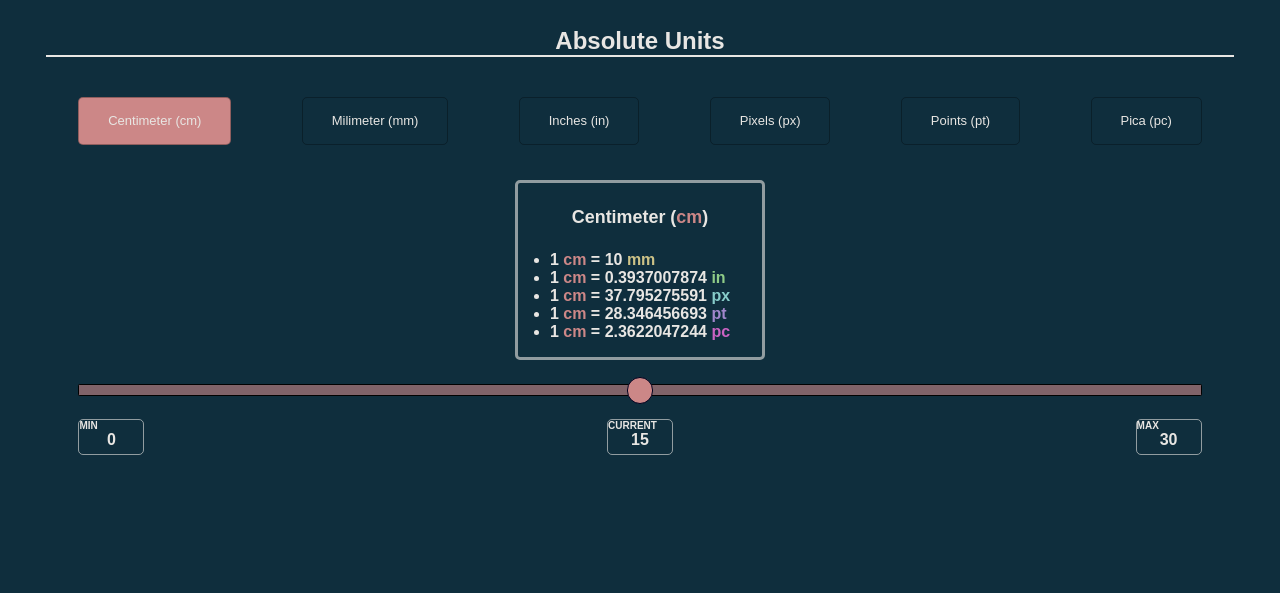
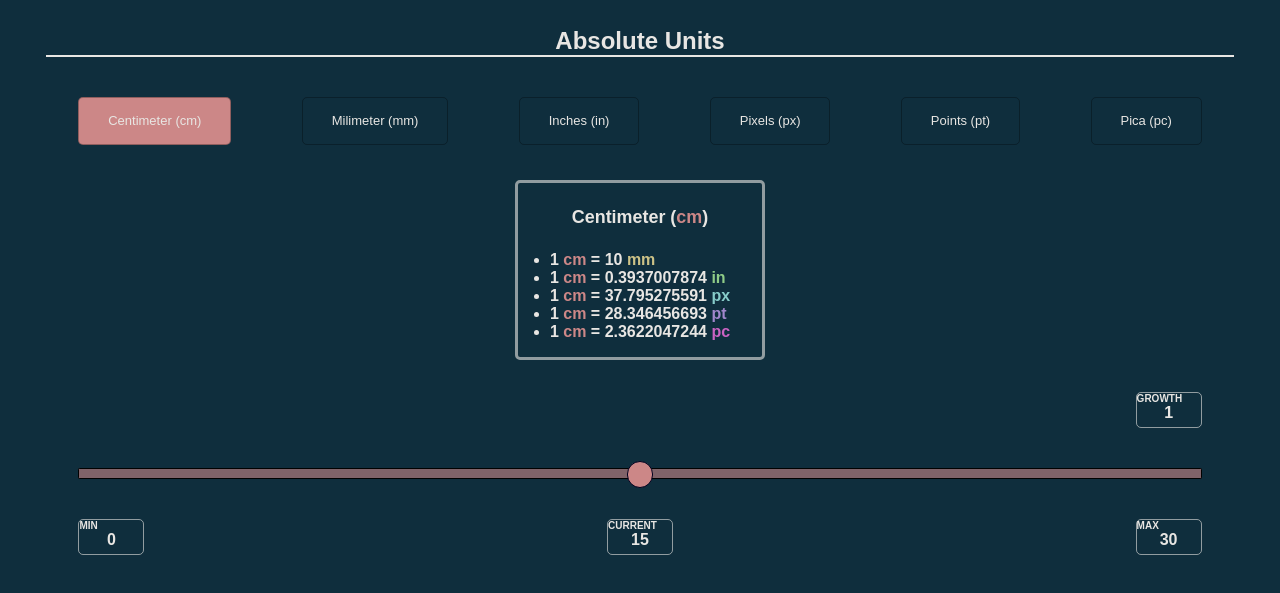
Before and after one commit to glaubernespoli/css-unit-transitioner, a website: page public/index.html in a window 1280 px wide. Both pictures are taken after a click on the button "Centimeter (cm)". Shown: the part 61-654 px from the top of the page. Drawn offline with nearby package versions, Linux system fonts and the light colour scheme.

Commit message:
growth input

```diff
--- a/public/css/calculator.css
+++ b/public/css/calculator.css
@@ -166,6 +166,12 @@ label.pc {
 
 div.unit-range-wrapper {
     text-align: center;
+    display: flex;
+    flex-direction: column;
+}
+
+div.unit-range-wrapper>div.unit-range-growth {
+    align-self: flex-end;
 }
 
 div.selected-wrapper>div,
--- a/public/index.html
+++ b/public/index.html
@@ -36,9 +36,16 @@
                 </div>
             </div>
             <div class="unit-range-wrapper">
+                <div class="unit-range-growth unit-range-box clickable">
+                    <label for="unit-range-growth">GROWTH</label>
+                    <span>X</span>
+                    <input type="number" min="0" name="unit-range-growth" id="unit-range-growth" step="0.1" hidden>
+                </div>
+
                 <div class="unit-range">
                     <input type="range" name="unit-range" id="unit-range">
                 </div>
+
                 <div class="unit-range-values-wrapper">
                     <div class="unit-range-min unit-range-box clickable">
                         <label for="unit-range-min">MIN</label>
--- a/public/js/calculator.js
+++ b/public/js/calculator.js
@@ -34,7 +34,6 @@ function setCurrentActiveUnit(button) {
 }
 
 function setSliderUnitClassFor(unit) {
-    console.log(unit);
     $('#unit-range').removeClass('cm mm in px pt pc').addClass(unit);
 }
 
@@ -76,6 +75,7 @@ function updateSelectedContentFor(unit) {
             updateRangeValues(unit);
             updateRangeDisplayLabelsWhenSelectingUnit();
             setSliderUnitClassFor(unit);
+            updateGrowth();
         })
         .fadeIn(300);
 }
@@ -87,6 +87,16 @@ function updateRangeValues(currentUnitLabel) {
     $('#unit-range-min').val(0);
     $('#unit-range-current').val(Math.round(maxWidth / 2));
     $('#unit-range-max').val(Math.round(maxWidth));
+}
+
+/**
+ * //TODO By now, everyone's growth is 1...
+ */
+function updateGrowth() {
+    const growthInput = $('#unit-range-growth');
+    growthInput.val(1);
+    updateSpanAndRangeValuesFor(growthInput);
+
 }
 
 function updateRangeDisplayLabelsWhenSelectingUnit() {
@@ -160,32 +170,52 @@ function updateSpanAndRangeValuesFor(inputElement) {
     const minInput = $('#unit-range-min');
     const currentInput = $('#unit-range-current');
     const maxInput = $('#unit-range-max');
+    const growthInput = $('#unit-range-growth');
 
-    const val = getNumber(inputElement.val());
-    const minVal = getNumber(minInput.val());
-    const currentVal = getNumber(currentInput.val());
-    const maxVal = getNumber(maxInput.val());
+    let val, minVal, currentVal, maxVal;
     switch (inputElement.attr('id')) {
         case minInput.attr('id'):
+            val = getNumber(inputElement.val());
+            currentVal = getNumber(currentInput.val());
             if (val >= 0 && val <= currentVal) {
                 updateSpanAndRangeValues(minInput, 'min');
             }
             break;
+
         case currentInput.attr('id'):
+            val = getNumber(inputElement.val());
+            minVal = getNumber(minInput.val());
+            maxVal = getNumber(maxInput.val());
             if (val >= minVal && val <= maxVal) {
                 updateMaxOfMinAndMinOfMax(val);
                 updateSpanAndRangeValues(currentInput, 'value');
             }
             break;
+
         case maxInput.attr('id'):
+            val = getNumber(inputElement.val());
+            currentVal = getNumber(currentInput.val());
             if (val >= currentVal) {
+                updateMaxGrowth(maxVal);
                 updateSpanAndRangeValues(maxInput, 'max');
             }
             break;
+
+        case growthInput.attr('id'):
+            const growth = getNumber(growthInput.val());
+            maxVal = getNumber(maxInput.val());
+            if (growth >= 0 && growth <= maxVal)
+                updateSpanAndRangeValues(growthInput, 'step');
+            break;
+
         default:
             break;
     }
     revertInputValueIfSpanNotUpdated(inputElement);
+}
+
+function updateMaxGrowth(val) {
+    $('#unit-range-growth').attr('max', val);
 }
 
 function getNumber(strVal) {
```
Also changed, not shown: 1 other file.
